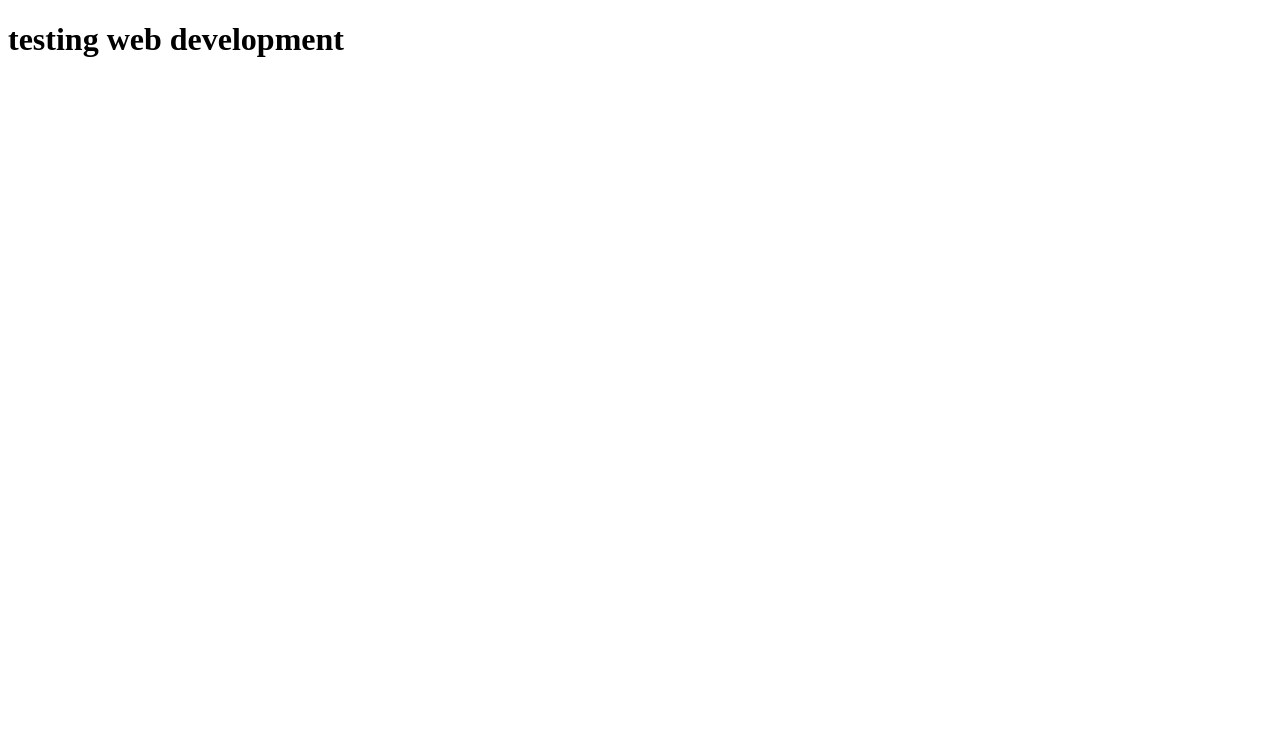
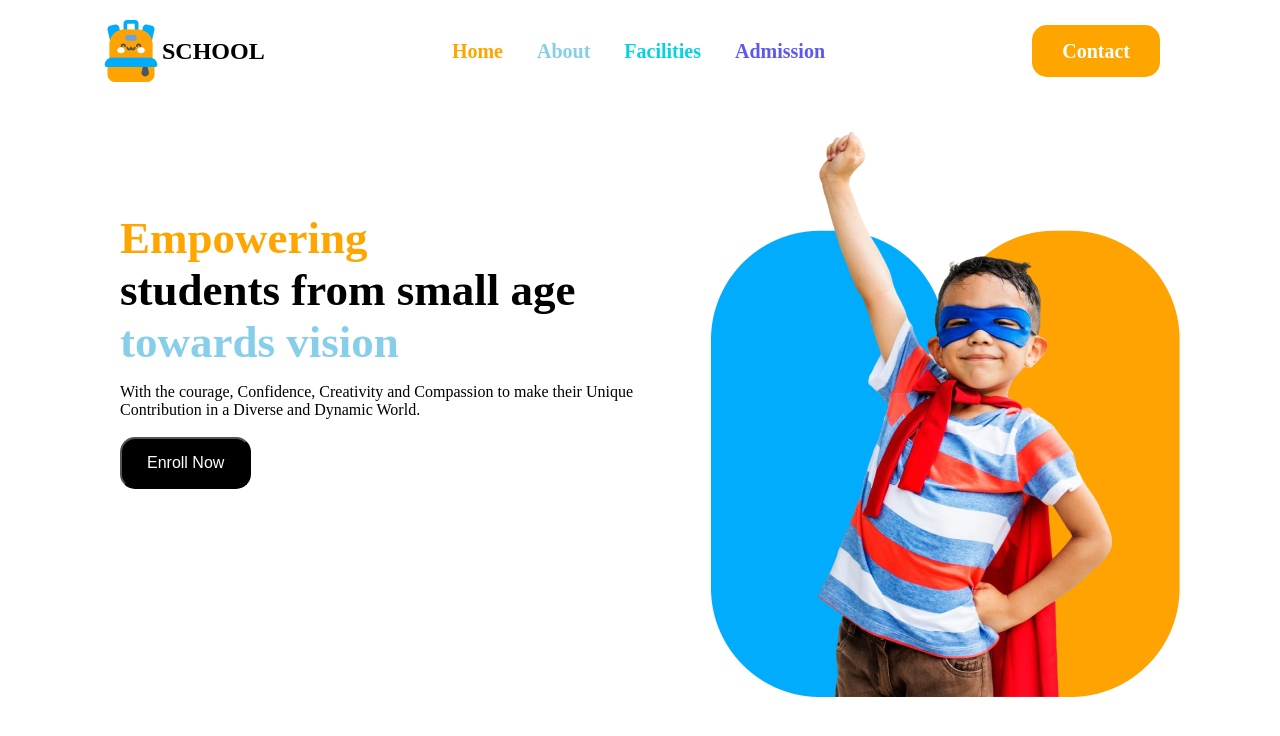
Before and after one commit to Newaz100/B11-A2-Kids-School, a plain HTML site: page index.html in a window 1280 px wide. Drawn offline with Linux system fonts and the light colour scheme.

Commit message:
front page complate

```diff
--- a/index.html
+++ b/index.html
@@ -3,10 +3,79 @@
 <head>
     <meta charset="UTF-8">
     <meta name="viewport" content="width=device-width, initial-scale=1.0">
+    <link rel="stylesheet" href="styles/style.css">
+    <link href="https://cdnjs.cloudflare.com/ajax/libs/font-awesome/6.0.0-beta3/css/all.min.css" rel="stylesheet">
+
     <title>Kids-School</title>
+    <style>
+        .fa-bars {
+            display: block;
+        }
+
+        @media (min-width: 576.9px) {
+            .fa-bars {
+                display: none;
+            }
+        }
+    </style>
 </head>
 <body>
-    <h1>testing web development</h1>
+
+    <!-- Header section Start -->
+        <header>
+            <div class="logo">
+                <img src="assets/logo.png" alt="School Logo">
+                SCHOOL
+            </div>
+
+            <div>
+                <nav>
+                    <a href="#" class="nav-btn1">Home</a>
+                    <a href="#" class="nav-btn2">About</a>
+                    <a href="#" class="nav-btn3">Facilities</a>
+                    <a href="#" class="nav-btn4">Admission</a>
+                </nav>
+            </div>
+            <div>
+                <a href="#" class="contact-btn">Contact</a>
+                <i class="fa-solid fa-bars"></i>
+            </div>
+
+
+        </header>
+
+    <!-- Header section end -->
+
+
+
+
+    <!-- Main section Start-->
+    <main>
+
+        <section class="kid-container">
+            <div class="heading-des">
+                <h1 class="heading"> <span class="Empowering">Empowering</span> <br>
+                    students from small age <span class="towards">towards vision</span></h1>
+                <p>With the courage, Confidence, Creativity and Compassion to make their Unique <br>Contribution in a Diverse and Dynamic World.</p><br>
+                <button class="Enroll-btn">Enroll Now</button>
+            </div>
+
+            <div>
+                <img class="hero" src="assets/hero-kids.png" alt="Hero-Kids">
+            </div>
+
+        </section>
+
+    </main>
+    <!-- Main section end -->
+
+
+
+    <!-- Footer section Start-->
+    <footer>
+
+    </footer>
+    <!-- Footer section end -->
 
 </body>
 </html>
--- /dev/null
+++ b/styles/style.css
@@ -0,0 +1,129 @@
+*{
+    margin: 0;
+    padding: 0;
+}
+
+header{
+    display: flex;
+    justify-content: space-between;
+    align-items: center;
+    padding: 20px 100px;
+}
+header .div{
+    justify-content: space-between;
+}
+
+.logo {
+    display: flex;
+    align-items: center;
+    font-size: 24px;
+    font-weight: bold;
+}
+
+nav a{
+    text-decoration: none;
+    color: #333;
+    margin: 0 15px;
+    font-size: 20px;
+    font-weight: bold;
+}
+
+.contact-btn{
+    text-decoration: none;
+    background-color: orange;
+    color:white;
+    padding: 15px 30px;
+    border-radius: 15px;
+    margin: 20px;
+    font-size: 20px;
+    font-weight: bold;
+}
+
+ .nav-bar{
+    display: flex;
+    margin: 20px;
+ }
+.logo{
+    display: flex;
+    align-items: center;
+}
+.nav-btn1{
+    text-decoration: none;
+    color: orange;
+}
+.nav-btn2{
+    text-decoration: none;
+    color: skyblue;
+}
+.nav-btn3{
+    text-decoration: none;
+    color: #05D4DF;
+}
+.nav-btn4{
+    text-decoration: none;
+    color: #5D58EF;
+}
+.fa-solid{
+    width: 40px;
+    font-size: 35px;
+}
+
+
+
+/* main */
+.kid-container{
+    display: flex;
+    flex-direction: row;
+    justify-content: space-between;
+    padding: 20px 100px;
+}
+.heading{
+    font-size: 45px;
+    padding-bottom: 15px;
+    font-family: 'Times New Roman', Times, serif;
+}
+.heading-des{
+    padding: 90px 20px;
+    font-family: 'Times New Roman', Times, serif;
+}
+.Empowering{
+    color: orange;
+}
+.towards{
+    color: skyblue;
+}
+.Enroll-btn{
+    background-color: black;
+    color: white;
+    padding: 15px 25px;
+    border-radius: 15px;
+    font-size: medium;
+}
+
+
+@media screen and (max-width: 576px) {
+    nav{
+        display: none;
+    }
+    .contact-btn{
+        display: none;
+    }
+
+    header{
+        padding: 30px;
+        border-bottom: orange solid ;
+    }
+
+
+    .kid-container{
+        display: flex;
+        flex-direction: column-reverse;
+        justify-content: center;
+        text-align: center;
+    }
+    .hero{
+        width: 100%;
+        /* margin-right: 20px; */
+    }
+
+}
```
Also changed, not shown: assets/bars-solid.svg (added).
